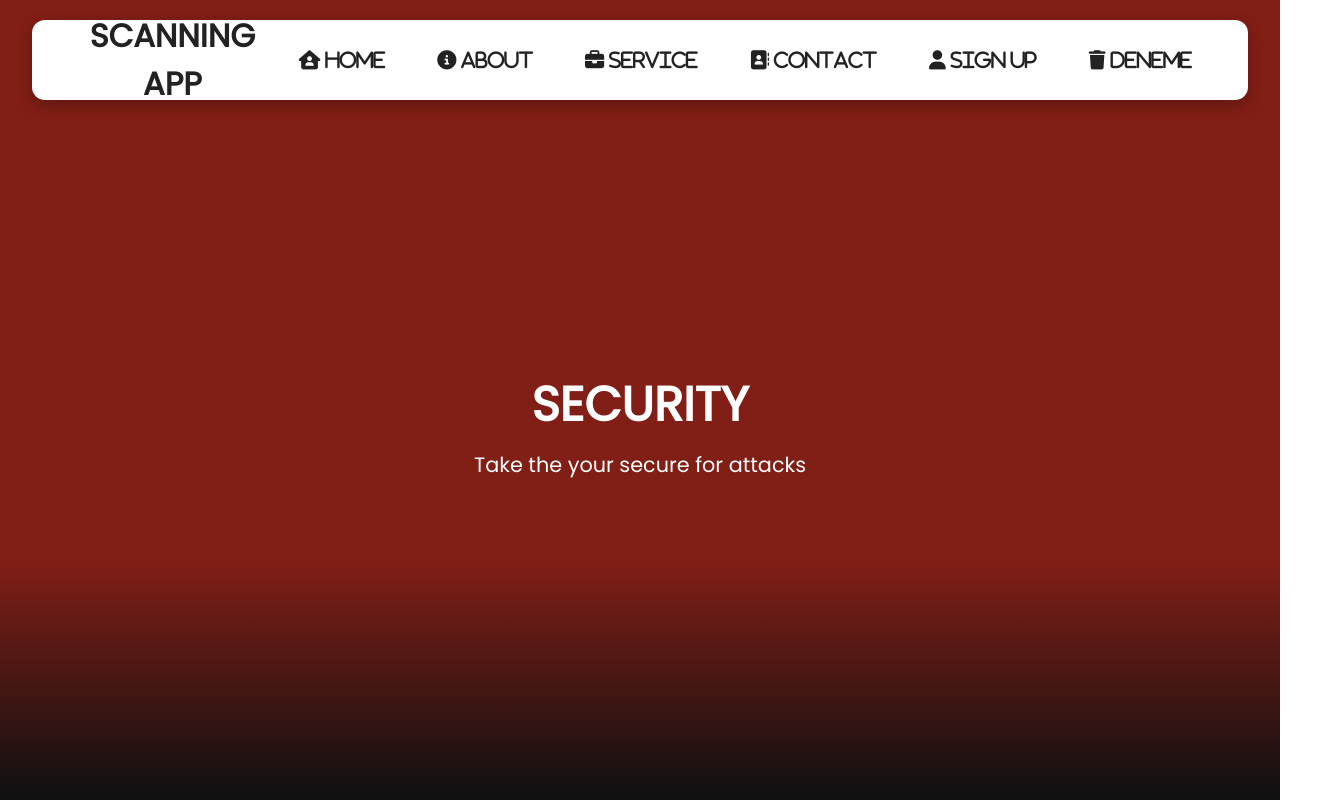
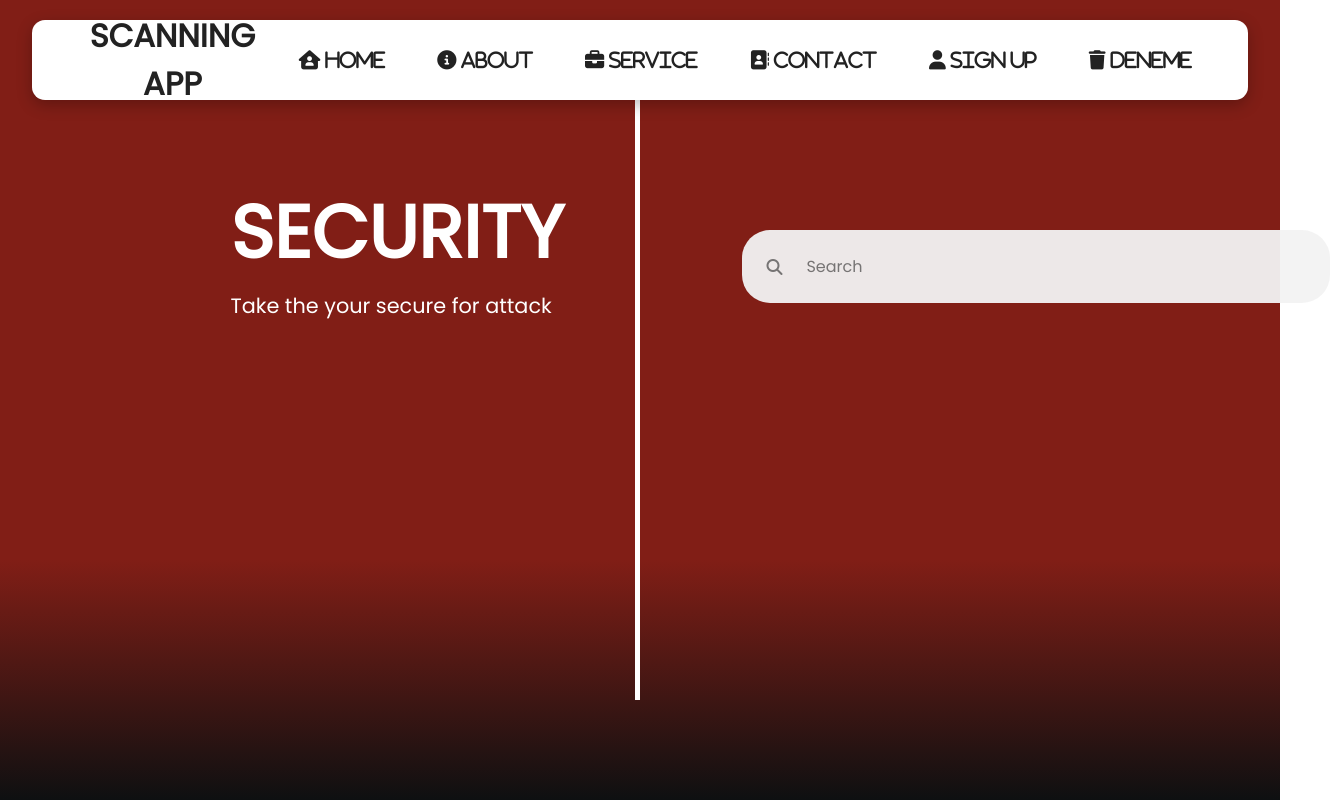
Before and after one commit to keremsahiin/myApp, a React (Create React App) app: page / in a window 1280 px wide. Shown: the top 800 px of the page, 1330 px wide, since content can reach past the window. Built offline with nearby package versions, Linux system fonts and the light colour scheme.

Commit message:
Search bar update

```diff
--- a/src/components/Hero.js
+++ b/src/components/Hero.js
@@ -10,6 +10,12 @@
             <p>
             {props.text}
             </p>
+            <hr className='vr'/>
+            <div className='search'>
+              <i class="search-icon fa-solid fa-magnifying-glass"></i>
+              <input className='search-input' type='search' placeholder='Search'></input>
+            </div>
+
         </div>
     </div>
   )
--- a/src/components/HeroStyle.css
+++ b/src/components/HeroStyle.css
@@ -15,22 +15,40 @@
 }
 .hero-text{
     position: absolute;
-    top: 55%;
+    top: 45%;
     left: 50%;
     transform: translate(-50%, -50%);
-    width: 100%;
+    width: 80%;
+    height: 65%;
 }
 .hero-text h1{
-    font-size: 3rem;
+    position: absolute;
+    top: 15%;
+    left: 10%;
+    font-size: 4.6rem;
     font-weight: 800;
     color: #fff;
     background-clip: text;
 }
 .hero-text p{
+    position: absolute;
+    top: 35%;
+    left: 10%;
+    font-size: 2.6rem;
     font-size: 1.3rem;
     color: #fff;
     padding: 0.5rem 0 2rem 0;
 
+}
+.vr{
+    border-left: 5px solid #fff;
+    border-right: transparent;
+    border-top: transparent;
+    border-bottom:transparent;
+    position: absolute;
+    right: 50%;
+    top: 0%;
+    height: 600px;
 }
 .hero-text .hide{
     display: none;
@@ -40,6 +58,35 @@
     height: 100%;
     object-fit: cover;
 
+}
+.search{
+    --padding: 24px;
+
+    width: max-content;
+    display: flex;
+    align-items: center;
+    padding: var(--padding);
+    border-radius: 28px;
+    background: #f3f3f3f3;
+    transition: box-shadow 0.25s;
+    position: relative;
+    left: 60%;
+    top: 25%;
+}
+.search:focus-within{
+    box-shadow: 0 0 2px rgba(0, 0, 0, 0.75);
+}
+.search-input{
+    font-size: 16px;
+    color: black;
+    margin-left: var(--padding);
+    outline: none;
+    border: none;
+    background: transparent;
+    width: 500px;
+}
+.search-input::placeholder, .search-icon{
+    color: rgba(0, 0, 0, 0.5);
 }
 
 @media screen and (max-width: 555px) {
--- a/src/routes/Home.js
+++ b/src/routes/Home.js
@@ -11,7 +11,7 @@
       <Hero
       cName = "hero"
       title = "SECURITY"
-      text = "Take the your secure for attacks"
+      text = "Take the your secure for attack" //Cümlenin devamı için ortalama yapılacak..
       />
       <Destination/>
       <ScanType/>
```
